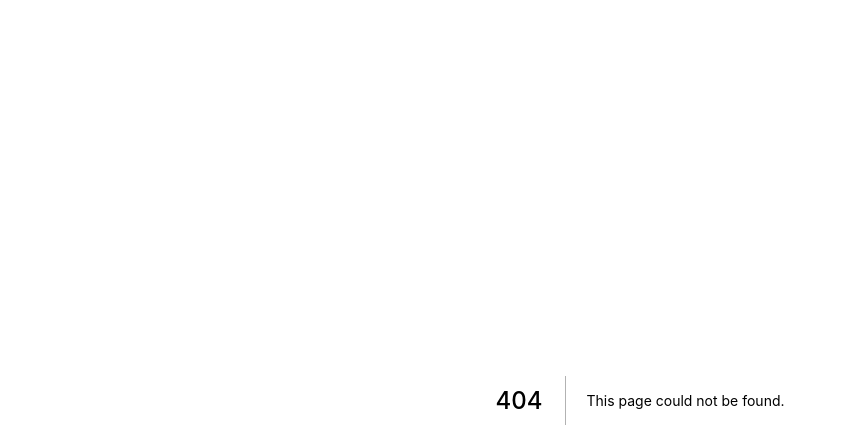
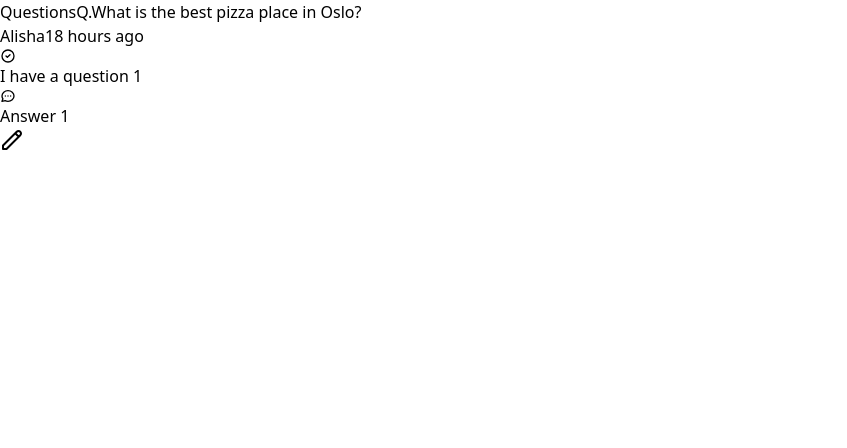
Before and after one commit to alisha0815/e-market-clone, a Next.js app: page /community in a window 1280 px wide. Before the commit this address had no page. Shown: the top 448 px of the page, without its empty margins (0-847 px from the left). Built offline with nearby package versions, Linux system fonts and the light colour scheme.

Commit message:
community page markup

```diff
--- /dev/null
+++ b/pages/community/index.tsx
@@ -0,0 +1,74 @@
+import { NextPage } from "next";
+import React from "react";
+
+const Community: NextPage = () => {
+  return (
+    <div>
+      <div>
+        <span>Questions</span>
+        <span>
+          <span>Q.</span>
+          What is the best pizza place in Oslo?
+        </span>
+        <div>
+          <span>Alisha</span>
+          <span>18 hours ago</span>
+        </div>
+        <div>
+          <span>
+            <svg
+              className="w-4 h-4"
+              fill="none"
+              stroke="currentColor"
+              viewBox="0 0 24 24"
+              xmlns="http://www.w3.org/2000/svg"
+            >
+              <path
+                strokeLinecap="round"
+                strokeLinejoin="round"
+                strokeWidth="2"
+                d="M9 12l2 2 4-4m6 2a9 9 0 11-18 0 9 9 0 0118 0z"
+              ></path>
+            </svg>
+            <span>I have a question 1</span>
+          </span>
+          <span>
+            <svg
+              className="w-4 h-4"
+              fill="none"
+              stroke="currentColor"
+              viewBox="0 0 24 24"
+              xmlns="http://www.w3.org/2000/svg"
+            >
+              <path
+                strokeLinecap="round"
+                strokeLinejoin="round"
+                strokeWidth="2"
+                d="M8 12h.01M12 12h.01M16 12h.01M21 12c0 4.418-4.03 8-9 8a9.863 9.863 0 01-4.255-.949L3 20l1.395-3.72C3.512 15.042 3 13.574 3 12c0-4.418 4.03-8 9-8s9 3.582 9 8z"
+              ></path>
+            </svg>
+            <span>Answer 1</span>
+          </span>
+        </div>
+      </div>
+      <button>
+        <svg
+          className="w-6 h-6"
+          fill="none"
+          stroke="currentColor"
+          viewBox="0 0 24 24"
+          xmlns="http://www.w3.org/2000/svg"
+        >
+          <path
+            strokeLinecap="round"
+            strokeLinejoin="round"
+            strokeWidth="2"
+            d="M15.232 5.232l3.536 3.536m-2.036-5.036a2.5 2.5 0 113.536 3.536L6.5 21.036H3v-3.572L16.732 3.732z"
+          ></path>
+        </svg>
+      </button>
+    </div>
+  );
+};
+
+export default Community;
```
